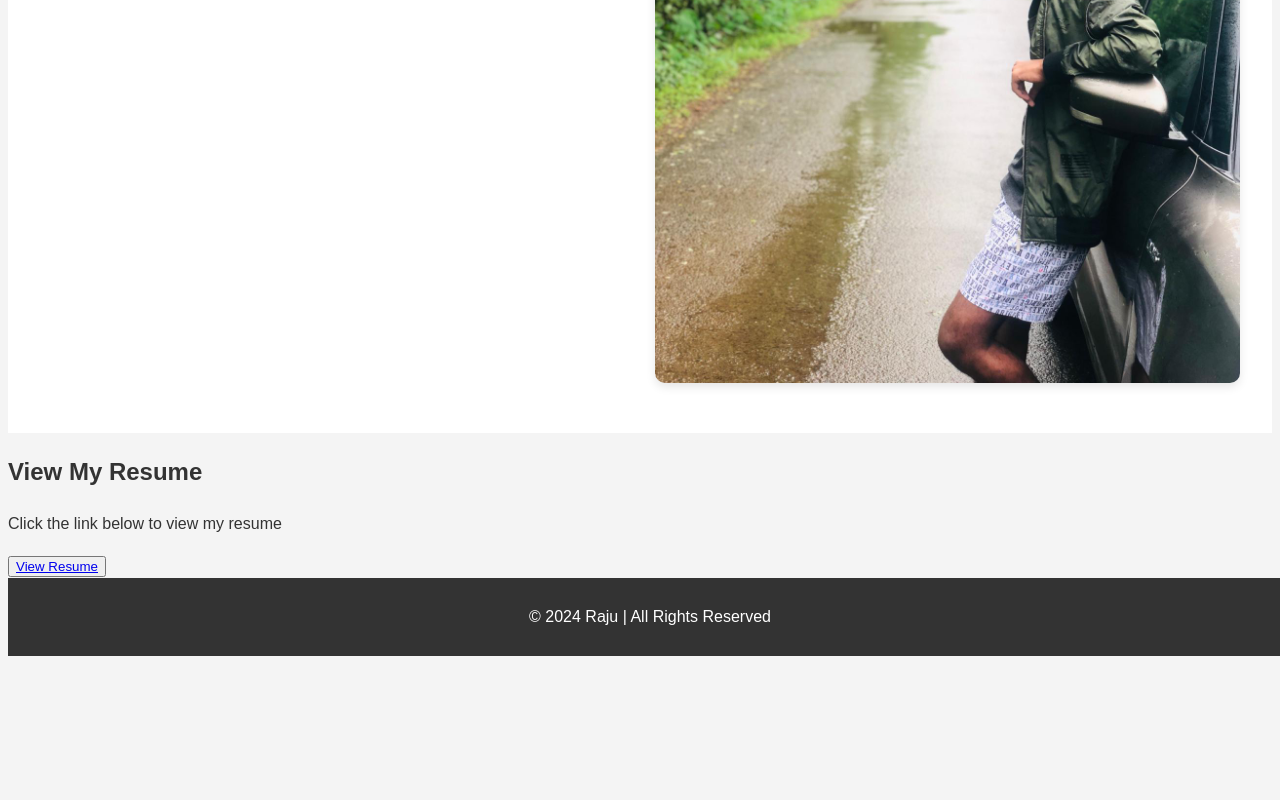
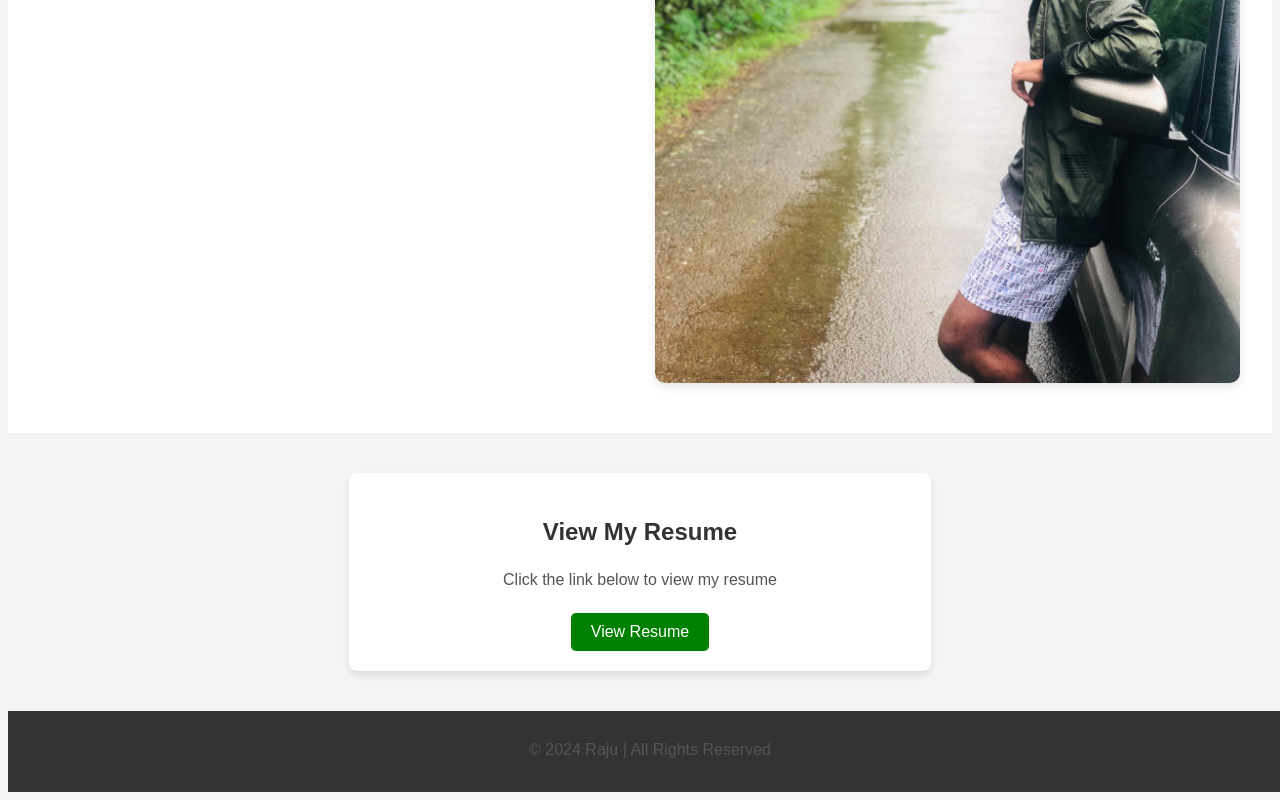
Before and after one commit to reddy1642/My-Portfolio, a plain HTML site: page about.html in a window 1280 px wide. Shown: the part 536-1336 px from the top of the page. Before the commit the page ends 1200 px from the top, so only its background shows below. Drawn offline with Linux system fonts and the light colour scheme.

Commit message:
Update about.css

```diff
--- a/about.css
+++ b/about.css
@@ -122,3 +122,59 @@ footer {
         padding: 5px;
     }
 }
+
+
+.Resumecontainer {
+    display: flex;
+    justify-content: space-around;
+    align-items: center;
+    padding: 30px;
+    background-color: #f4f4f4;
+    flex-wrap: wrap;
+  }
+
+
+  .resume-section, .resume1 {
+    background-color: #fff;
+    border-radius: 8px;
+    box-shadow: 0 4px 8px rgba(0, 0, 0, 0.1);
+    padding: 20px;
+    width: 45%;
+    margin: 10px;
+    text-align: center;
+  }
+
+
+  h2 {
+    font-size: 24px;
+    margin-bottom: 15px;
+    color: #333;
+  }
+
+
+  p {
+    font-size: 16px;
+    color: #555;
+    margin-bottom: 20px;
+  }
+
+
+  button {
+    background-color: green;
+    color: white;
+    padding: 10px 20px;
+    font-size: 16px;
+    border: none;
+    border-radius: 5px;
+    cursor: pointer;
+    transition: background-color 0.3s;
+  }
+
+  button:hover {
+    background-color: lightgreen;
+  }
+
+  button a {
+    color: white;
+    text-decoration: none;
+  }
```
